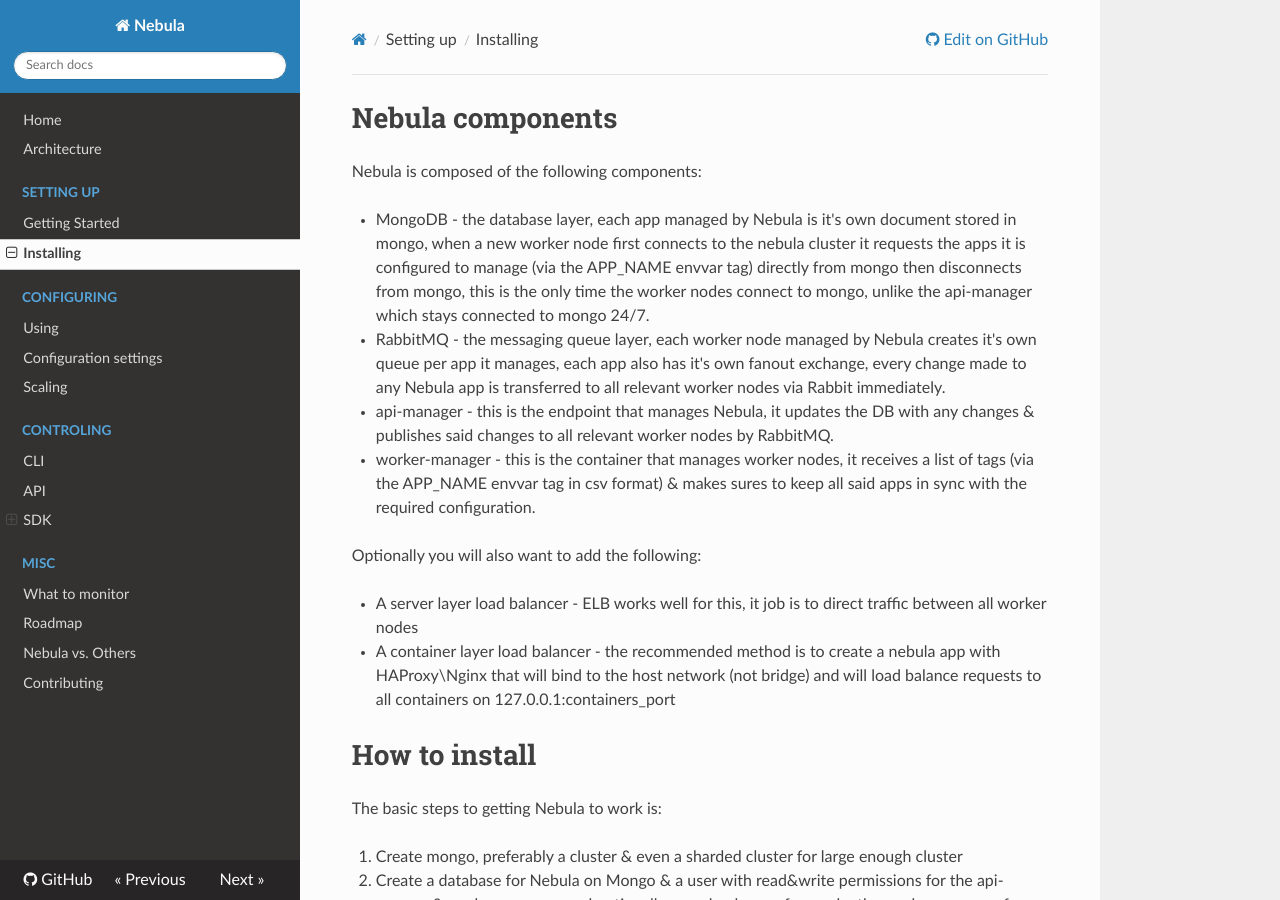
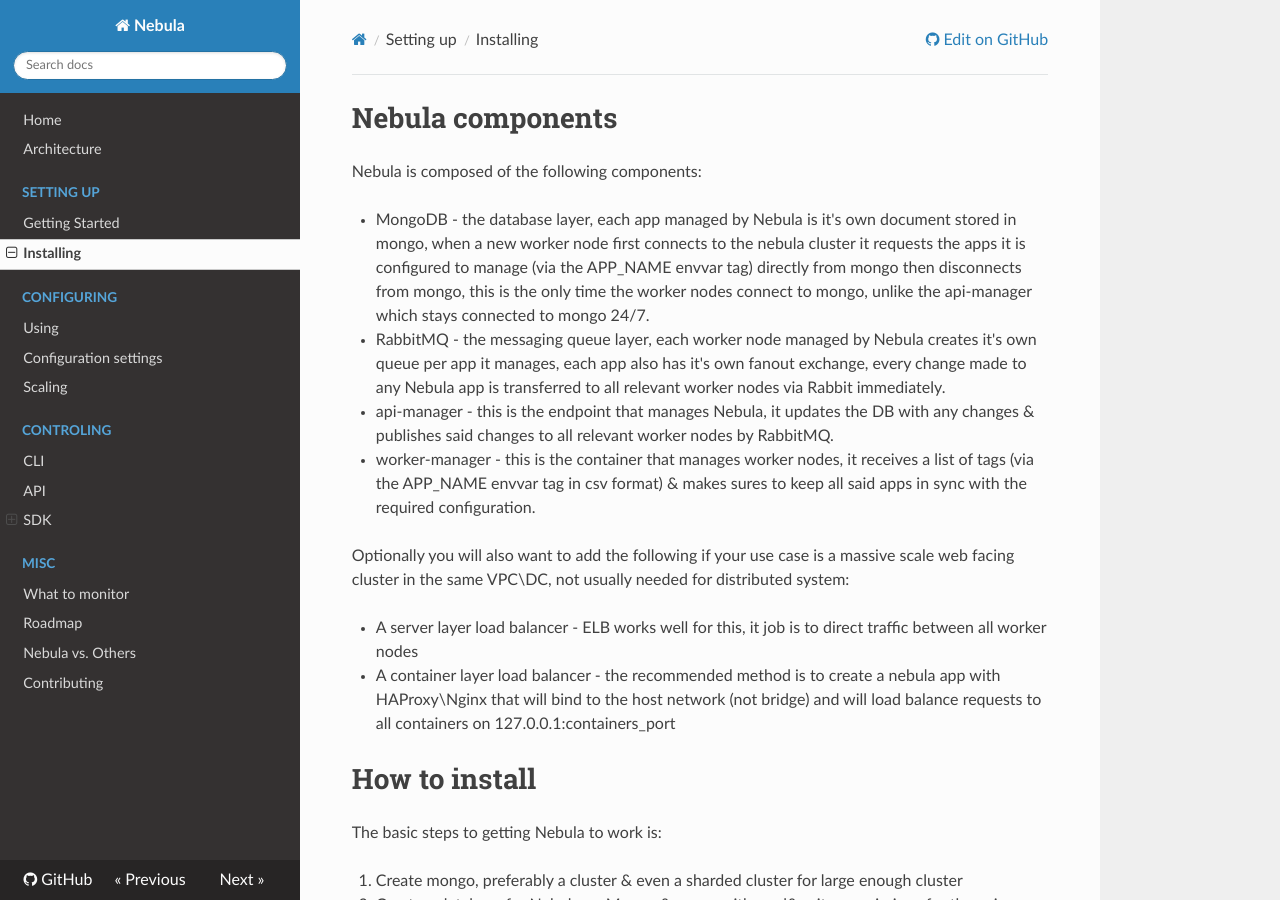
Before and after one commit to nebula-orchestrator/docs, an MkDocs documentation site: the page built from docs/install.md, in a window 1280 px wide and 900 px high. Built offline with MkDocs 1.6.1, drawn with Linux system fonts in a browser that asks for light colours; nearby versions of some CDN libraries; old or Windows-style settings are respelled for this version of MkDocs.

Commit message:
Making it clear why some things are optional

```diff
--- a/docs/install.md
+++ b/docs/install.md
@@ -7,7 +7,7 @@
 * api-manager - this is the endpoint that manages Nebula, it updates the DB with any changes & publishes said changes to all relevant worker nodes by RabbitMQ.
 * worker-manager - this is the container that manages worker nodes, it receives a list of tags (via the APP_NAME envvar tag in csv format) & makes sures to keep all said apps in sync with the required configuration.
 
-Optionally you will also want to add the following:
+Optionally you will also want to add the following if your use case is a massive scale web facing cluster in the same VPC\DC, not usually needed for distributed system:
 
 * A server layer load balancer - ELB works well for this, it job is to direct traffic between all worker nodes
 * A container layer load balancer - the recommended method is to create a nebula app with HAProxy\Nginx that will bind to the host network (not bridge) and will load balance requests to all containers on 127.0.0.1:containers_port
```
